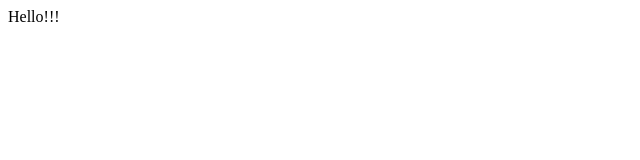
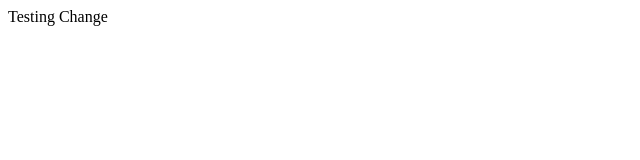
Before and after one commit to joevessellmatrix/config-tool, a plain HTML site: page index.html in a window 1280 px wide. Shown: the full height of the page, 0-640 px from the left. Drawn offline with Linux system fonts and the light colour scheme.

Commit message:
testing connection

```diff
--- a/index.html
+++ b/index.html
@@ -1,3 +1,3 @@
 <html>
-  <p>Hello!!!</p>
+  <p>Testing Change</p>
 </html>
```
